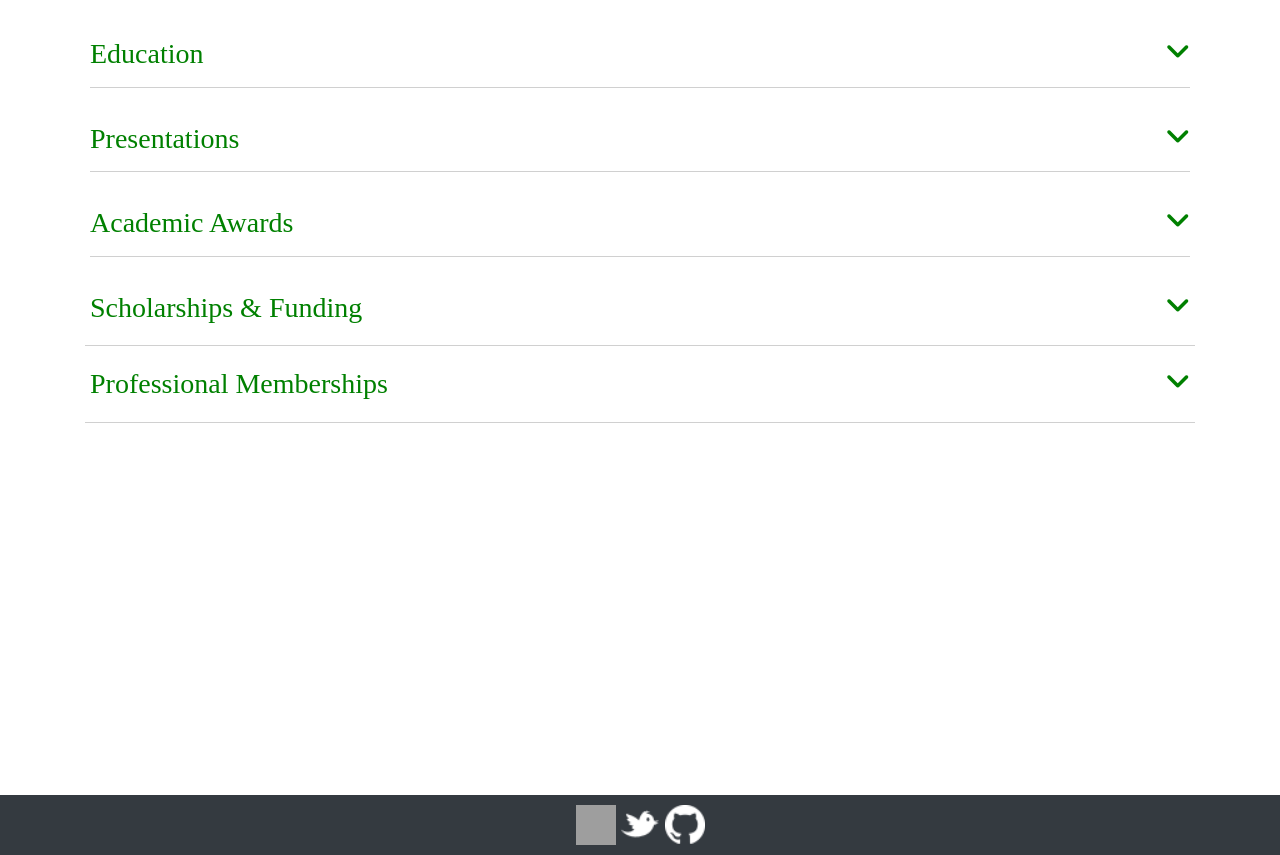
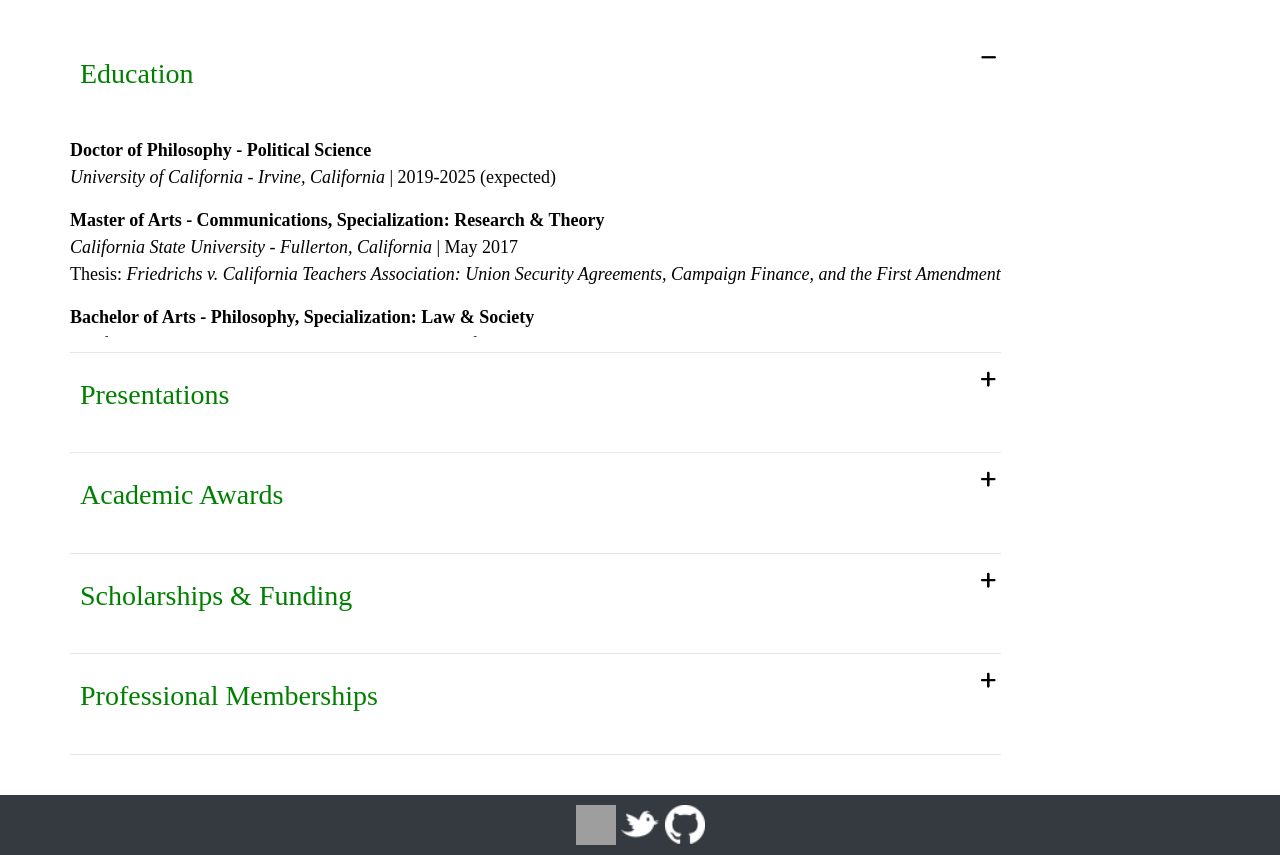
Before and after one commit to liz-muehlmann/liz-muehlmann.github.io, a Jekyll site: the page built from pages/cv.md, in a window 1280 px wide and 1305 px high. Shown: the part 450-1305 px from the top of the window. Built offline with Jekyll 4.4.1, drawn with Linux system fonts in a browser that asks for light colours; nearby versions of some CDN libraries; comment, search, counter and statistics services are not loaded; grey boxes are pictures that could not be loaded.

Commit message:
fix cv page, update animations

```diff
--- a/assets/css/main.css
+++ b/assets/css/main.css
@@ -91,46 +91,6 @@ a:hover {
   text-align: center;
 }
 
-/* CV */
-.h-line {
-  background-color: #e7e7e7;
-}
-
-.panel-title {
-  padding: 5px;
-}
-
-.panel-title a {
-    display: block;
-    padding: 10px 15px;
-    margin: -10px -15px;
-}
-
-.card-body {
-  background: var(--bg-card-body);
-}
-
-.rotate {
-    -moz-transition: all 1s linear;
-    -webkit-transition: all 1s linear;
-    transition: all .25s linear;
-}
-
-.rotate.down {
-    -moz-transform:rotate(180deg);
-    -webkit-transform:rotate(180deg);
-    transform:rotate(180deg);
-}
-
-.fas {
-  float: right;
-}
-
-.panel-body {
-  margin-bottom: 10px;
-  color: var(--text-color)
-}
-
 /* tag forest */
 .taxonomy-index {
   display: grid;
@@ -204,6 +164,7 @@ body .gist .gist-meta {
   display: none;
 } */
 
+/* Spacing */
 .tab1 {
   margin-left: 40px;
 }
@@ -216,6 +177,7 @@ body .gist .gist-meta {
   margin-left: 80px;
 }
 
+/* Syntax Highlighting */
 .highlight {
   background: rgb(230, 230, 230);
   border: 1px #C1C1C1;
@@ -233,3 +195,133 @@ pre {
   background-color: rgb(230, 230, 230);
   color: var(--text-color);
 }
+
+/* CV */
+.h-line {
+  background-color: #e7e7e7;
+}
+
+.m-d.expand-list{
+  margin: 0;
+  padding: 0;
+}
+.m-d.expand-list > li{
+  list-style-type: none;
+  padding: 15px 0;
+  border-bottom: 1px solid #e7e7e7;
+  position: relative;
+/*         max-width: 80%; */
+  color: var(--text-color)
+}
+.tab_lab {
+  color:#008000;
+  padding: 10px;
+}
+
+.m-d label[class^="tab"]:hover{
+  cursor: pointer;
+}
+.m-d input{
+  -webkit-appearance: none;
+  -moz-appearance: none;
+  appearance: none;
+}
+.m-d input[class^="tab"]{
+  width: 100%;
+  height: 40px;
+  position: absolute;
+  left: 0;
+  top: 0;
+  color: var(--constant);
+}
+.m-d input[class^="tab"]:hover{
+cursor: pointer;
+}
+.m-d label[class^="tab"]{
+  font-weight: bold;
+}
+.m-d .content{
+  height: auto;
+  max-height: 0;
+  max-width: 100%;
+/*        background: yellow;*/
+  overflow: hidden;
+  transform: translateY(20px);
+  transition: all 180ms ease-in-out 0ms;
+}
+.m-d li[data-md-content="100"] input[class^="tab"]:checked ~ .content{
+  max-height: 100px;
+  transition: all 150ms ease-in-out 0ms;
+}
+.m-d li[data-md-content="200"] input[class^="tab"]:checked ~ .content{
+  max-height: 200px;
+  transition: all 200ms ease-in-out 0ms;
+}
+.m-d li[data-md-content="300"] input[class^="tab"]:checked ~ .content{
+  max-height: 300px;
+  transition: all 250ms ease-in-out 0ms;
+}
+.m-d li[data-md-content="400"] input[class^="tab"]:checked ~ .content{
+  max-height: 400px;
+  transition: all 250ms ease-in-out 0ms;
+}
+.m-d li[data-md-content="500"] input[class^="tab"]:checked ~ .content{
+  max-height: 500px;
+  transition: all 250ms ease-in-out 0ms;
+}
+.m-d li[data-md-content="600"] input[class^="tab"]:checked ~ .content{
+  max-height: 600px;
+  transition: all 250ms ease-in-out 0ms;
+}
+.m-d li[data-md-content="700"] input[class^="tab"]:checked ~ .content{
+  max-height: 700px;
+  transition: all 300ms ease-in-out 0ms;
+}
+.m-d li[data-md-content="800"] input[class^="tab"]:checked ~ .content{
+  max-height: 800px;
+  transition: all 300ms ease-in-out 0ms;
+}
+.m-d li[data-md-content="900"] input[class^="tab"]:checked ~ .content{
+  max-height: 900px;
+  transition: all 300ms ease-in-out 0ms;
+}
+.m-d li[data-md-content="1000"] input[class^="tab"]:checked ~ .content{
+  max-height: 1000px;
+  transition: all 350ms ease-in-out 0ms;
+}
+.m-d li[data-md-content=""] input[class^="tab"]:checked ~ .content{
+  max-height: 1000px;
+  transition: all 250ms ease-in-out 0ms;
+}
+.m-d input[class^="tab"]:checked ~ .content{
+  margin-bottom: 20px;
+}
+
+.m-d .open-close-icon{
+  display: inline-block;
+  position: absolute;
+  right: 20px;
+  transform: translatey(2px);
+}
+.m-d .open-close-icon i{
+  position: absolute;
+  left: 0;
+}
+.m-d .open-close-icon .fa-minus{
+  transform:rotate(-90deg);
+  transition: transform 150ms ease-in-out 0ms;
+}
+.m-d input[class^="tab"]:checked ~ .open-close-icon .fa-minus{
+  transform: rotate(0deg);
+  transition: transform 150ms ease-in-out 0ms;
+}
+.m-d .open-close-icon .fa-plus{
+  opacity: 1;
+  transform:rotate(-90deg);
+  transition: opacity 50ms linear 0ms, transform 150ms ease-in-out 0ms;
+}
+.m-d input[class^="tab"]:checked ~ .open-close-icon .fa-plus{
+  opacity: 0;
+  transform: rotate(0deg);
+  transition: opacity 50ms linear 0ms, transform 150ms ease-in-out 0ms;
+}
--- a/pages/cv.md
+++ b/pages/cv.md
@@ -3,172 +3,97 @@ title: Liz Muehlmann
 layout: default
 headname: Curriculum Vitae
 ---
-<!-- Content Accordion -->
-<div class="container">
-  <div class="row">
-    <div class="col-lg">
-      <div class="panel-group" id="accordion">
 
-      <!-- Education Title -->
-        <div class="panel panel-default">
-          <div class="panel-heading">
-            <h3 class="panel-title">
-              <a class="accordion-toggle" data-toggle="collapse" data-parent="#accordion" href="#collapseOne">
-                Education <i class="fas fa-angle-down rotate"></i>
-              </a>
-              <hr class = "h-line">
-            </h3>
-          </div>
-        </div>
 
-      <!-- Education Body -->
-        <div id="collapseOne" class="panel-collapse collapse in">
-          <div class="panel-body card card-body">
+<ul class="m-d expand-list">
+	<li data-md-content="200">
+		<label name="tab" for="tab1" tabindex="-1" class="tab_lab" role="tab"><h3>Education</h3></label>
+		    <input type="checkbox" checked class="tab" id="tab1" tabindex="0" />
+		    <span class="open-close-icon">
+			    <i class="fas fa-plus"></i>
+			    <i class="fas fa-minus"></i>
+		    </span>
+        <div class="content">
             <p><b> Doctor of Philosophy - Political Science </b><br>
             <i>University of California - Irvine, California </i>| 2019-2025 (expected) </p>
-
             <p><b>Master of Arts - Communications, Specialization: Research & Theory</b><br>
             <i>California State University - Fullerton, California </i> | May 2017 <br>
             Thesis:<i> Friedrichs v. California Teachers Association: Union Security Agreements, Campaign Finance, and the First Amendment </i></p>
-
             <p><b>Bachelor of Arts - Philosophy, Specialization: Law & Society</b> <br>
             <i>California State Polytechnic University - Pomona, California </i> | May 2012 <br>
             Capstone Paper: Deliberative Democracy and the Media it Requires </p>
-
             <p><b>Associate of Science - Behavioral Science</b><br>
             <i>Citrus Community College - Glendora, California</i> | May 2009</p>
-          </div>
         </div>
-
-      <!-- Presentation Title -->
-        <div class="panel panel-default">
-          <div class="panel-heading">
-            <h3 class="panel-title">
-              <a class="accordion-toggle" data-toggle="collapse" data-parent="#accordion" href="#collapseTwo">
-              Presentations <i class="fas fa-angle-down rotate"></i></a>
-            <hr class = "h-line">
-          </h3>
+    </li>
+    <li data-md-content="300">
+		<label name="tab" for="tab2" tabindex="-1" class="tab_lab" role="tab"><h3>Presentations</h3></label>
+			<input type="checkbox" class="tab" id="tab2" tabindex="0" />
+			<span class="open-close-icon"><i class="fas fa-plus"></i><i class="fas fa-minus"></i></span>
+		<div class="content">
+			<p> <i>"Unions as a Counterbalance to Corporate Citizenship" </i><br>
+            Midwest Political Science Association <br>
+            Spring 2021, Tensions Between Law and Democracy<br>
+            <br>
+            <i>"Corporate Citizenship and the Threat to Democracy: Unions as a Counterbalance" </i><br>
+            Western Political Science Association <br>
+            Spring 2021, Judicial Review, Litigation Reform, and Political Speech<br>
+            <br>
+            <i>Featured Alumni Panel</i><br>
+            World Philosophy Day<br>
+            Fall 2018, California State Polytechnic University - Pomona<br>
+            <br>
+            <i>“Union Security Fees, Campaign Finance, and the First Amendment" </i><br>
+            Colloquium Speakers Series: Labor, Justice, and the Future of Work <br>
+            February 2018, California State Polytechnic University - Pomona<br>
+            <br>
+            <i>“Speech Rights in the Public Sector”</i><br>
+            California Teachers Association, Union Meeting<br>
+            September 2016, California State University - Fullerton</p>
         </div>
-
-      <!-- Presentation Body -->
-        <div id="collapseTwo" class="panel-collapse collapse in">
-          <div class="panel-body card card-body">
-            <p> <i>"Unions as a Counterbalance to Corporate Citizenship" </i><br>
-              Midwest Political Science Association <br>
-              Spring 2021, Tensions Between Law and Democracy<br>
-              <br>
-              <i>"Corporate Citizenship and the Threat to Democracy: Unions as a Counterbalance" </i><br>
-              Western Political Science Association <br>
-              Spring 2021, Judicial Review, Litigation Reform, and Political Speech<br>
-              <br>
-              <i>Featured Alumni Panel</i><br>
-              World Philosophy Day<br>
-              Fall 2018, California State Polytechnic University - Pomona<br>
-              <br>
-              <i>“Union Security Fees, Campaign Finance, and the First Amendment" </i><br>
-              Colloquium Speakers Series: Labor, Justice, and the Future of Work <br>
-              February 2018, California State Polytechnic University - Pomona<br>
-              <br>
-              <i>“Speech Rights in the Public Sector”</i><br>
-              California Teachers Association, Union Meeting<br>
-              September 2016, California State University - Fullerton</p>
-            </div>
-          </div>
-
-
-      <!-- Academic Awards Title -->
-        <div class="panel panel-default">
-          <div class="panel-heading">
-            <h3 class="panel-title">
-              <a class="accordion-toggle" data-toggle="collapse" data-parent="#accordion" href="#collapseThree">
-              Academic Awards <i class="fas fa-angle-down rotate"></i></a>
-
-            <hr class = "h-line"></h3>
-
-          </div>
-        </div>
-
-      <!-- Academic Awards Body -->
-        <div id="collapseThree" class="panel-collapse collapse in">
-          <div class="panel-body card card-body">
-            <p><i> Outstanding Graduate Student, Research & Theory</i><br>
+    </li>
+    <li data-md-content="600">
+		<label name="tab" for="tab3" tabindex="-1" class="tab_lab" role="tab"><h3>Academic Awards</h3></label>
+		    <input type="checkbox" class="tab" id="tab3" tabindex="0" />
+		    <span class="open-close-icon"><i class="fas fa-plus"></i><i class="fas fa-minus"></i></span>
+        <div class="content">
+			<p><i> Outstanding Graduate Student, Research & Theory</i><br>
             California State University – Fullerton<br>
             May 2017<br>
             <br>
-
             <i>Pai Award for Outstanding Contributions to the Philosophy Department </i><br>
             California State Polytechnic University – Pomona<br>
             May 2012<br>
             <br>
-
             <i>Valedictorian</i><br>
             Arroyo Pacific Academy<br>
             May 2005</p>
-          </div>
-        </div>
-
-      <!-- Scholarships & Funding Title -->
-        <div class="panel panel-default">
-          <div class="panel-heading">
-            <h3 class="panel-title">
-              <a class="accordion-toggle" data-toggle="collapse" data-parent="#accordion" href="#collapseFour">
-              Scholarships & Funding <i class="fas fa-angle-down rotate"></i></a></h3>
-
-              <hr class = "h-line">
-
-          </div>
-        </div>
-
-      <!-- Scholarships & Funding Body -->
-        <div id="collapseFour" class="panel-collapse collapse in">
-          <div class="panel-body card card-body">
-            <p> <i>Diversity Recruitment Fellowship </i>| $7,500 <br/>
+	    </div>
+    </li>
+    <li data-md-content="700">
+		    <label name="tab" for="tab3" tabindex="-1" class="tab_lab" role="tab"><h3>Scholarships & Funding</h3></label>
+		    <input type="checkbox" class="tab" id="tab3" tabindex="0" />
+		    <span class="open-close-icon"><i class="fas fa-plus"></i><i class="fas fa-minus"></i></span>
+        <div class="content">
+            <p> <i>Undergraduate Research Opportunities Program </i>| $11,000<br/>
+            University of California - Irvine <br/><br/>
+            <i>Diversity Recruitment Fellowship </i>| $7,500 <br/>
             University of California - Irvine <br/> <br/>
-
             <i> Minority Serving Institution Enhancement </i>| $7,500 <br/>
             University of California - Irvine </p>
-          </div>
-        </div>
-
-        <!-- Professional Memberships Title -->
-          <div class="panel panel-default">
-            <div class="panel-heading">
-              <h3 class="panel-title">
-                <a class="accordion-toggle" data-toggle="collapse" data-parent="#accordion" href="#collapseFive">
-                Professional Memberships<i class="fas fa-angle-down rotate"></i></a></h3>
-
-                <hr class = "h-line">
-
-            </div>
-          </div>
-
-        <!-- Professional Memberships Body -->
-          <div id="collapseFive" class="panel-collapse collapse in">
-            <div class="panel-body card card-body">
-              <p> <i>American Political Science Association</i>
-              <br/> 2020 - Current
-              <br/> <br/>
-
-              <i>The Society for Political Methodology</i>
-              <br/>2019 - Current
-
-              </p>
-            </div>
-          </div>
-
-
-
-
-
-      </div>
-    </div>
-  </div>
-</div>
-
-<!-- Miata Lights -->
-
-  <script>
-    $(".rotate").click(function(){
-    $(this).toggleClass("down")  ;
-    })
-  </script>
+		</div>
+    </li>
+    <li data-md-content="800">
+			<label name="tab" for="tab3" tabindex="-1" class="tab_lab" role="tab"><h3>Professional Memberships</h3></label>
+            <input type="checkbox" class="tab" id="tab3" tabindex="0" />
+            <span class="open-close-icon"><i class="fas fa-plus"></i><i class="fas fa-minus"></i></span>
+        <div class="content">
+            <p> <i>American Political Science Association</i>
+            <br/> 2020 - Current
+            <br/> <br/>
+            <i>The Society for Political Methodology</i>
+            <br/>2019 - Current
+            </p>
+	    </div>
+    </li>
+</ul>
```
